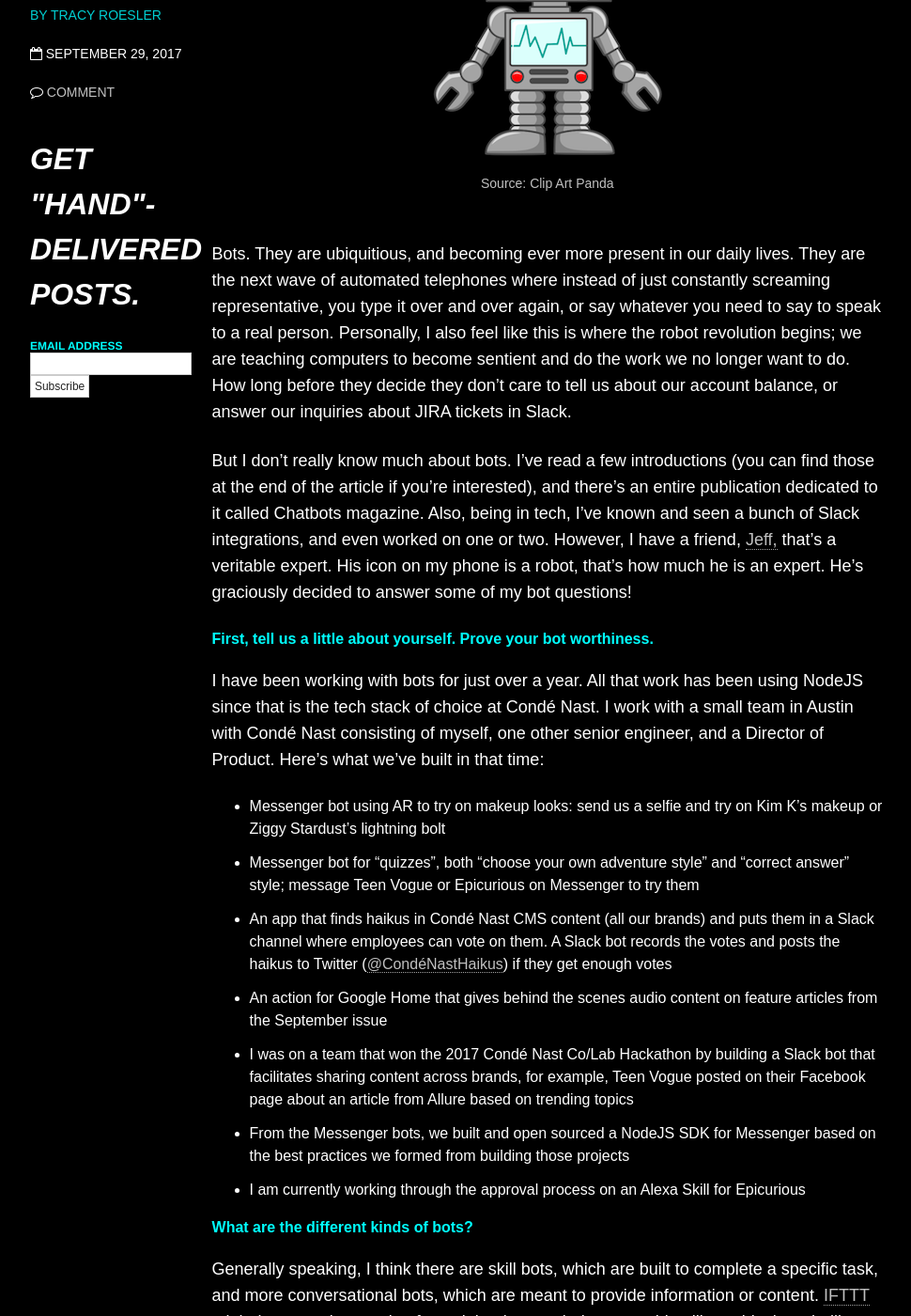
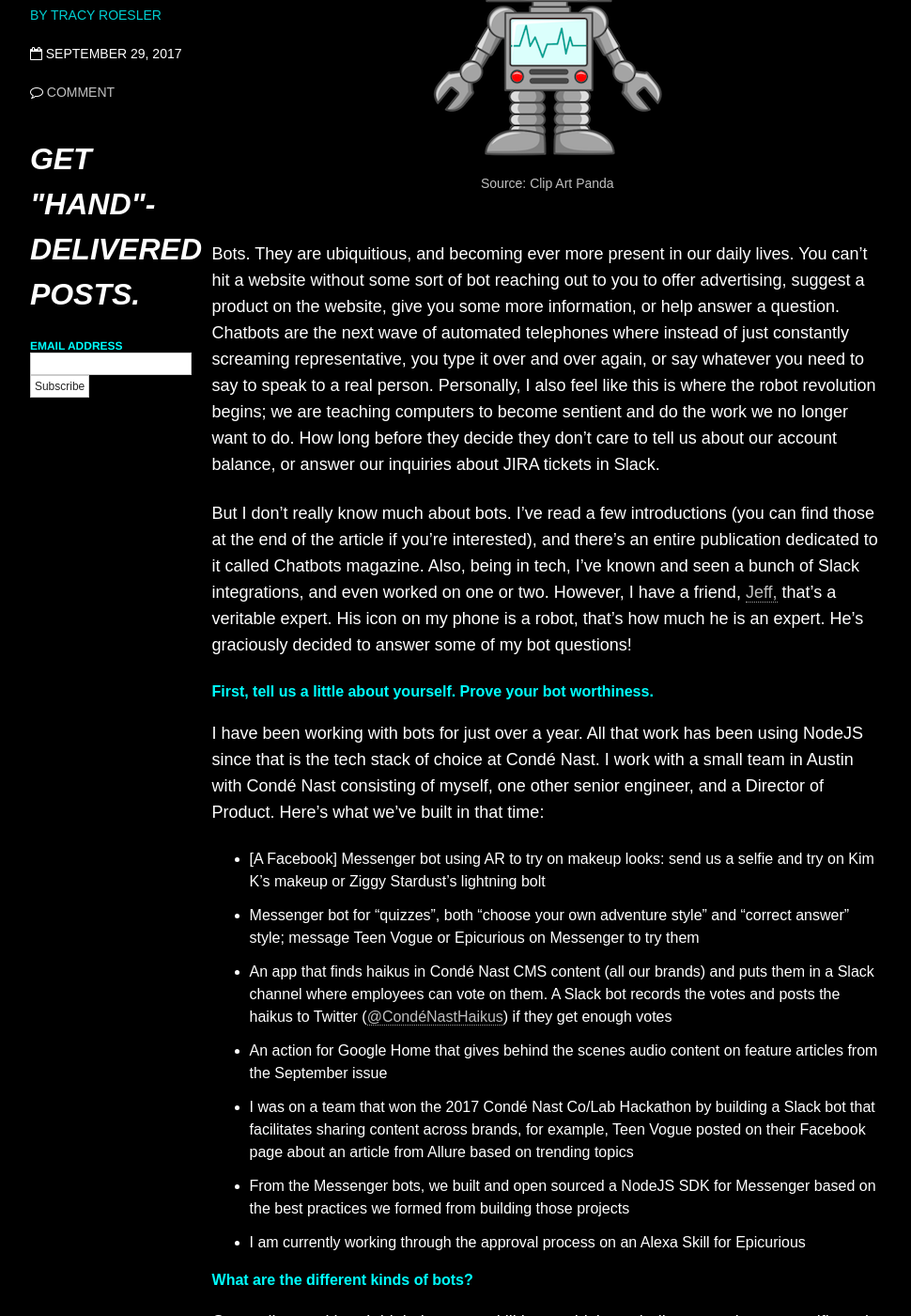
Before and after one commit to tracom1/tracom1.github.io, a Jekyll site: the page built from _posts/blog/2017-09-29-Bots.md, in a window 1280 px wide and 1400 px high, scrolled down 642 px. Shown: the whole window at 94% size, without its empty margins (154-1124 px from the left). Built offline with Jekyll 4.4.1, drawn with Linux system fonts in a browser that asks for light colours; nearby versions of some CDN libraries; comment, search, counter and statistics services are not loaded.

Commit message:
Adding some verbiage

```diff
--- a/_posts/blog/2017-09-29-Bots.md
+++ b/_posts/blog/2017-09-29-Bots.md
@@ -11,7 +11,7 @@ date: 2017-09-29T02:00:00-06:00
 <figcaption><a href="http://images.clipartpanda.com/robots-clipart-robot5.png">Source: Clip Art Panda</a></figcaption>
 </figure></center>
 
-Bots.  They are ubiquitious, and becoming ever more present in our daily lives.  They are the next wave of automated telephones where instead of just constantly screaming representative, you type it over and over again, or say whatever you need to say to speak to a real person.  Personally, I also feel like this is where the robot revolution begins; we are teaching computers to become sentient and do the work we no longer want to do.  How long before they decide they don't care to tell us about our account balance, or answer our inquiries about JIRA tickets in Slack.
+Bots.  They are ubiquitious, and becoming ever more present in our daily lives.  You can't hit a website without some sort of bot reaching out to you to offer advertising, suggest a product on the website, give you some more information, or help answer a question.  Chatbots are the next wave of automated telephones where instead of just constantly screaming representative, you type it over and over again, or say whatever you need to say to speak to a real person.  Personally, I also feel like this is where the robot revolution begins; we are teaching computers to become sentient and do the work we no longer want to do.  How long before they decide they don't care to tell us about our account balance, or answer our inquiries about JIRA tickets in Slack.
 
 But I don't really know much about bots.  I've read a few introductions (you can find those at the end of the article if you're interested), and there's an entire publication dedicated to it called Chatbots magazine.  Also, being in tech, I've known and seen a bunch of Slack integrations, and even worked on one or two.  However, I have a friend, <a href="https://www.linkedin.com/in/jeffisrael">Jeff,</a> that's a veritable expert.  His icon on my phone is a robot, that's how much he is an expert.  He's graciously decided to answer some of my bot questions!
 
@@ -19,7 +19,7 @@ But I don't really know much about bots.  I've read a few introductions (you can
 
 I have been working with bots for just over a year. All that work has been using NodeJS since that is the tech stack of choice at Condé Nast. I work with a small team in Austin with Condé Nast consisting of myself, one other senior engineer, and a Director of Product. Here's what we've built in that time:
 
-- Messenger bot using AR to try on makeup looks: send us a selfie and try on Kim K's makeup or Ziggy Stardust's lightning bolt
+- [A Facebook] Messenger bot using AR to try on makeup looks: send us a selfie and try on Kim K's makeup or Ziggy Stardust's lightning bolt
 - Messenger bot for "quizzes", both "choose your own adventure style" and "correct answer" style; message Teen Vogue or Epicurious on Messenger to try them
 - An app that finds haikus in Condé Nast CMS content (all our brands) and puts them in a Slack channel where employees can vote on them. A Slack bot records the votes and posts the haikus to Twitter (<a href="https://twitter.com/CondeNastHaikus">@CondéNastHaikus</a>) if they get enough votes
 - An action for Google Home that gives behind the scenes audio content on feature articles from the September issue
```
